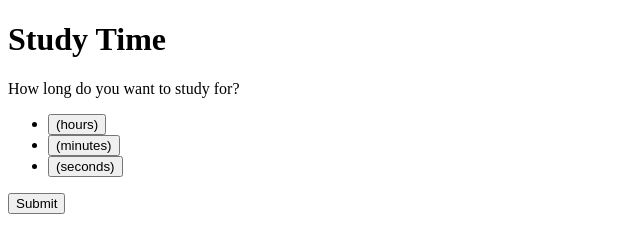
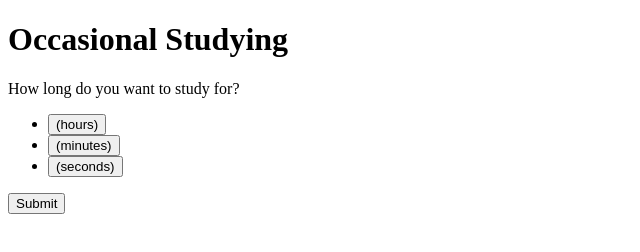
Before and after one commit to stanleyarmstrong/studytime.com, a plain HTML site: page study.html in a window 1280 px wide. Shown: the whole page, without its empty margins (0-640 px from the left). Drawn offline with nearby package versions, Linux system fonts and the light colour scheme.

Commit message:
Changed the name of the site

```diff
--- a/study.html
+++ b/study.html
@@ -9,7 +9,7 @@
 	</head>
 		<body>
 			<h1>
-				Study Time
+				Occasional Studying
 			</h1>
 			<div class = 'studyTime'>
 				<p>
```
